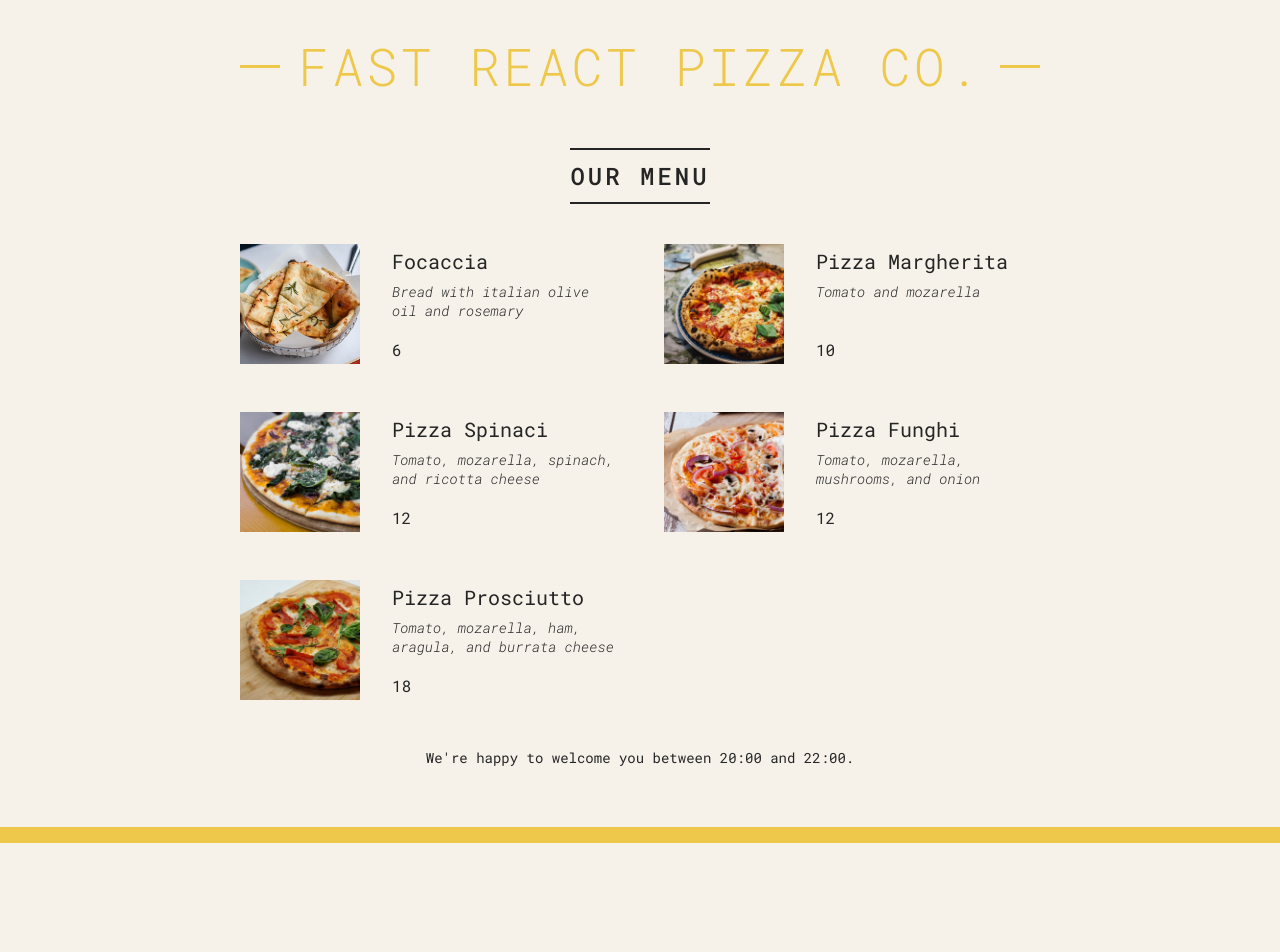
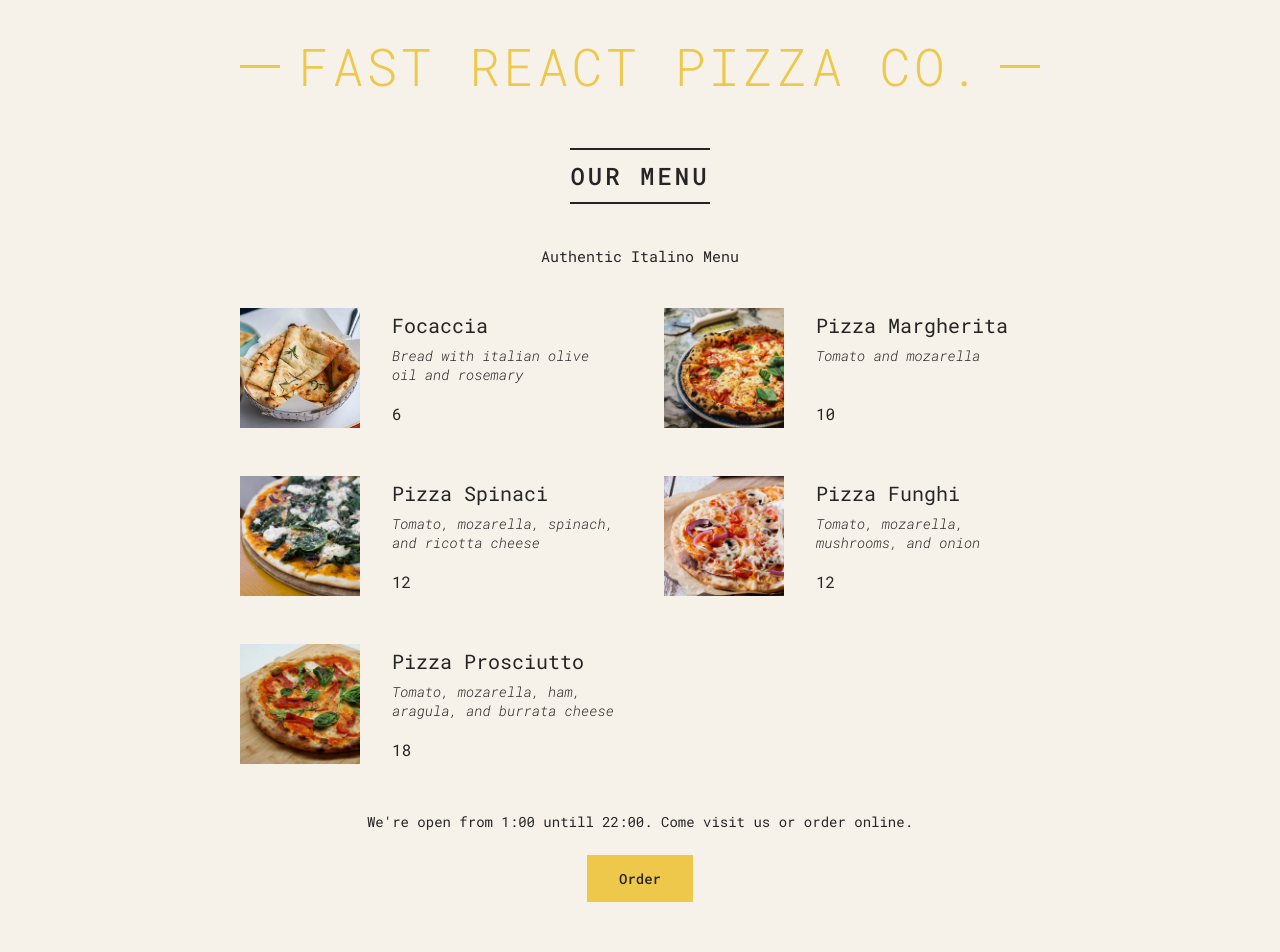
Before and after one commit to P666R/Pizza-Menu-React, a React (Vite) app: page / in a window 1280 px wide. Shown: the top 952 px of the page. Before the commit the page ends 843 px from the top, so only its background shows below. Built offline with nearby package versions, Linux system fonts and the light colour scheme.

Commit message:
react fragments

```diff
--- a/src/App.jsx
+++ b/src/App.jsx
@@ -63,18 +63,21 @@ function Header() {
 
 function Menu() {
   const pizzas = pizzaData;
+  // const pizzas = [];
   const numPizzas = pizzas.length;
 
   return (
     <main className="menu">
       <h2>Our Menu</h2>
-
       {numPizzas > 0 ? (
-        <ul className="pizzas">
-          {pizzas.map((pizza, index) => (
-            <Pizza key={index} {...pizza} />
-          ))}
-        </ul>
+        <>
+          <p>Authentic Italino Menu</p>
+          <ul className="pizzas">
+            {pizzas.map((pizza, index) => (
+              <Pizza key={index} {...pizza} />
+            ))}
+          </ul>
+        </>
       ) : (
         <p>we&apos;re still working on our menu. Please come back later !</p>
       )}
@@ -99,20 +102,14 @@ function Pizza({ name, photoName, ingredients, price, soldOut }) {
 
 function Footer() {
   const hour = new Date().getHours();
-  const openHour = 20;
+  const openHour = 1;
   const closeHour = 22;
   const isOpen = hour >= openHour && hour <= closeHour;
 
   return (
     <footer className="footer">
       {isOpen ? (
-        <div className="order">
-          <p>
-            We&apos;re open untill {closeHour}:00. Come visit us or order
-            online.
-          </p>
-          <button className="btn">Order</button>
-        </div>
+        <Order openHour={openHour} closeHour={closeHour} />
       ) : (
         <p>
           We&apos;re happy to welcome you between {openHour}:00 and {closeHour}
@@ -123,4 +120,16 @@ function Footer() {
   );
 }
 
+function Order({ openHour, closeHour }) {
+  return (
+    <div className="order">
+      <p>
+        We&apos;re open from {openHour}:00 untill {closeHour}:00. Come visit us
+        or order online.
+      </p>
+      <button className="btn">Order</button>
+    </div>
+  );
+}
+
 export default App;
```
